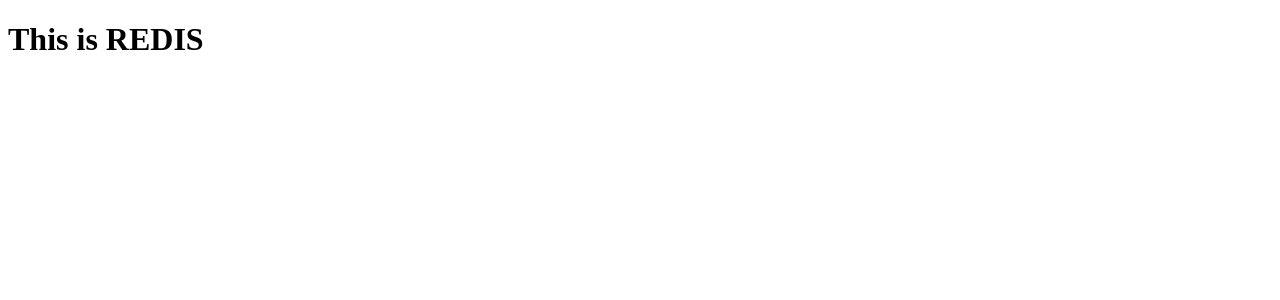
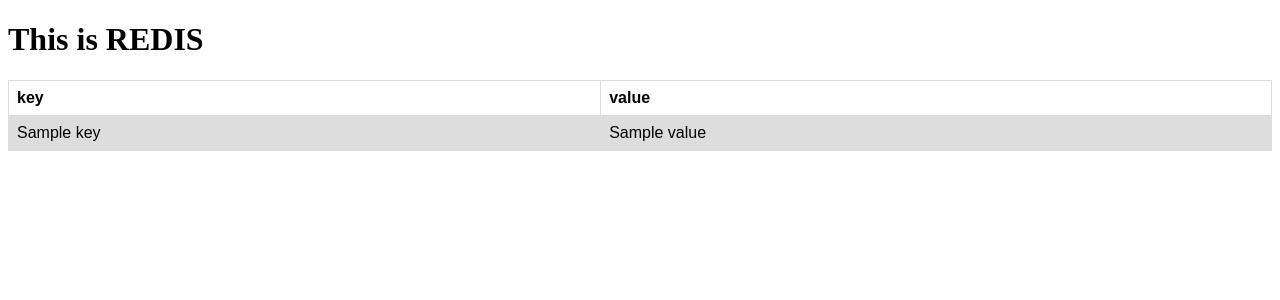
Before and after one commit to Kaushalkanna/redisui, a Django app: template templates/web/redis_data.html in a window 1280 px wide. Shown: the top 300 px of the page. Run offline with Django 3.2, Linux system fonts and the light colour scheme; the template is opened without the code that fills it: most values are stand-ins (such as "Sample title", 1, 10 or a date in 2020).

Commit message:
working prototype

```diff
--- /dev/null
+++ b/requirements.txt
@@ -0,0 +1 @@
+redis==2.10.5
--- a/templates/web/redis_data.html
+++ b/templates/web/redis_data.html
@@ -3,8 +3,37 @@
 <head>
     <meta charset="UTF-8">
     <title>Redis Data</title>
+    <style>
+        table {
+            font-family: arial, sans-serif;
+            border-collapse: collapse;
+            width: 100%;
+        }
+
+        td, th {
+            border: 1px solid #dddddd;
+            text-align: left;
+            padding: 8px;
+        }
+
+        tr:nth-child(even) {
+            background-color: #dddddd;
+        }
+    </style>
 </head>
 <body>
-    <h1>This is REDIS</h1>
+<h1>This is REDIS</h1>
+<table>
+    <tr>
+        <th>key</th>
+        <th>value</th>
+    </tr>
+    {% for key, value in data.items %}
+        <tr>
+            <td>{{ key }}</td>
+            <td>{{ value }}</td>
+        </tr>
+    {% endfor %}
+</table>
 </body>
 </html>
```
Also changed, not shown: web/views/redis.py (+19 -1 lines).
